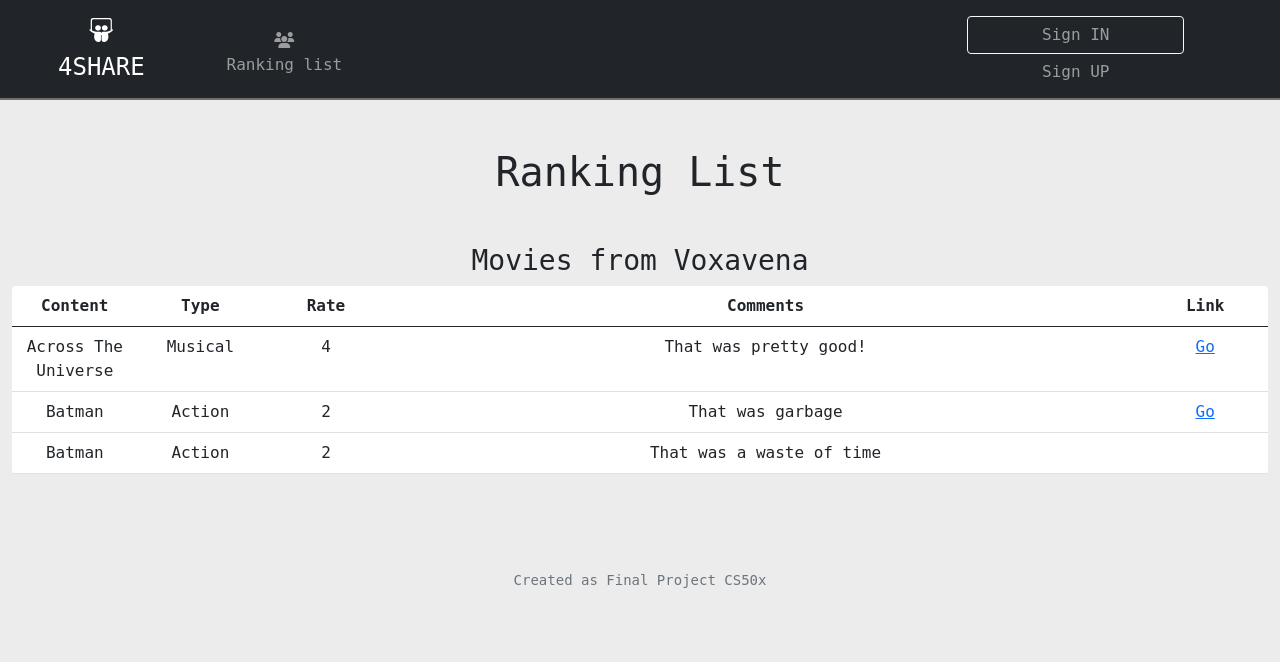
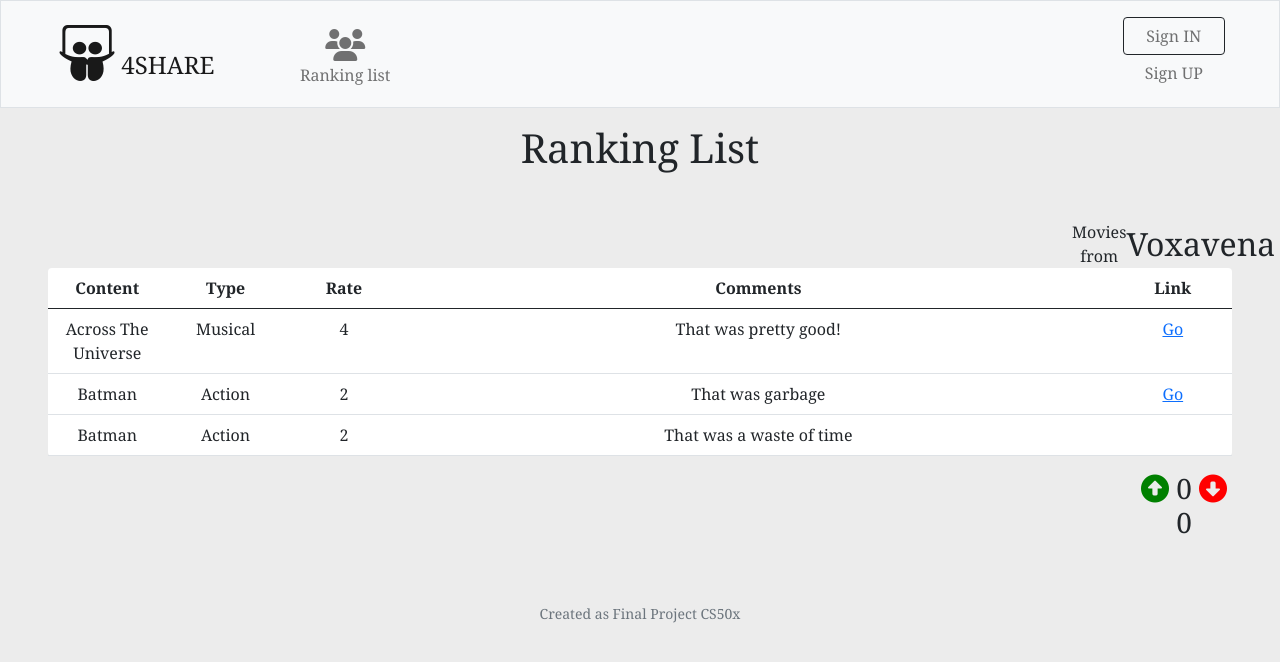
Before and after one commit to RenatoDidier/Final-Project---CS50x, a Flask app: page /ranking in a window 1280 px wide. Shown: the top 662 px of the page. Run offline with Flask 2, Linux system fonts and the light colour scheme; data comes from the database, SQL or seed files in the repository; both versions use the stored data as it was after the commit; some libraries are stand-ins or nearby versions.

Commit message:
Second push

```diff
--- a/app.py
+++ b/app.py
@@ -1,6 +1,7 @@
 from cs50 import SQL
 from flask import render_template, redirect, Flask, request, flash, session
 from flask_session import Session
+from sqlalchemy import table
 from werkzeug.security import check_password_hash, generate_password_hash
 
 from helpers import login_required
@@ -30,11 +31,11 @@ def login():
     if request.method == "POST":
         if not request.form.get("username"):
             error = flash("Any username informed")
-            return render_template("register.html", error=error)
+            return render_template("login.html", error=error)
 
         elif not request.form.get("password"):
             error = flash("Any password informed")
-            return render_template("register.html", error=error)
+            return render_template("login.html", error=error)
 
         username = request.form.get("username").lower()
         data = db.execute("SELECT * FROM users WHERE user = ?", username)
@@ -88,7 +89,9 @@ def register():
             pass_user = generate_password_hash(request.form.get("password"))
             name = request.form.get("username").lower()
             db.execute("INSERT INTO users (user, hash) VALUES (?, ?)", name, pass_user)
-            return redirect("/login")
+            error = flash("no")
+            error = flash("You account was created!")
+            return render_template("login.html", error=error)
 
 
     else:
@@ -99,7 +102,7 @@ def register():
 def index():
     return render_template("index.html")
 
-@app.route("/mylist", methods=["GET"])
+@app.route("/mylist")
 @login_required
 def mylist():
     if not db.execute("SELECT * FROM data_user WHERE id_user = ?", session["user_id"]):
@@ -111,7 +114,8 @@ def mylist():
         for row in diff_tables:
             data = db.execute("SELECT * FROM data_user WHERE id_user = ? and table_name = ?", session["user_id"], row["table_name"])
             data_dictionary = {"table_data": data,
-                                "title": row["table_name"]}
+                                "title": row["table_name"],
+                                "active": data[0]["bool_ranking"]}
 
             data_list.append(data_dictionary)
 
@@ -125,9 +129,18 @@ def ranking():
     for row in diff_tables:
         data_table = db.execute("SELECT * FROM data_user WHERE table_name = ?", row["table_name"])
         data_user = db.execute("SELECT * FROM users WHERE id = ?", data_table[0]["id_user"])
+
+        if not db.execute("SELECT * FROM vote_table WHERE id_owner = ? AND table_name = ?", data_table[0]["id_user"], data_table[0]["table_name"]):
+            data_vote = [{"upvote": 0, "downvote": 0}]
+        else:
+            data_vote =  db.execute("SELECT * FROM vote_table WHERE id_owner = ? AND table_name = ?", data_table[0]["id_user"], data_table[0]["table_name"])
+
         data_dictionary = {"table_data": data_table,
                             "title": row["table_name"],
-                            "owner": data_user[0]["user"]}
+                            "owner": data_user[0]["user"],
+                            "id": data_user[0]["id"],
+                            "upvote": data_vote[0]["upvote"],
+                            "downvote": data_vote[0]["downvote"]}
 
         data_list.append(data_dictionary)
 
@@ -164,7 +177,7 @@ def addlist():
 @login_required
 def deletelist():
     id_table = request.args.get("id_table", type=int)
-    db.execute("DELETE FROM data_user WHERE content = ?", id_table)
+    db.execute("DELETE FROM data_user WHERE id_table = ?", id_table)
     return redirect("/mylist")
 
 @app.route("/toranking")
@@ -181,3 +194,91 @@ def toranking():
         # Aqui será quando for 1
         db.execute("UPDATE data_user SET bool_ranking = 0 WHERE id_user = ?", session["user_id"])
         return redirect("/mylist")
+
+@app.route("/voteSystem")
+@login_required
+def voteSystem():
+    action = request.args.get("action", type=int)
+    owner_id = request.args.get("owner_id", type=int)
+    table_name = request.args.get("table_name", type=str)
+    if not db.execute("SELECT * FROM vote_check WHERE id_owner = ? AND table_name = ? AND voter_id = ?", owner_id, table_name, session["user_id"]):
+        db.execute("INSERT INTO vote_check (id_owner, table_name, action, voter_id) VALUES (?, ?, ?, ?)", owner_id, table_name, action, session["user_id"])
+        if action == 1:
+            if not db.execute("SELECT * FROM vote_table WHERE id_owner = ? AND table_name = ?", owner_id, table_name):
+                db.execute("INSERT INTO vote_table (id_owner, table_name, upvote, downvote) VALUES (?, ?, ?, 0)", owner_id, table_name, action)
+                return redirect("/ranking")
+            else:
+                data = db.execute("SELECT * FROM vote_table WHERE id_owner = ? AND table_name = ?", owner_id, table_name)
+                sum = data[0]["upvote"] + action
+                db.execute("UPDATE vote_table SET upvote = ? WHERE id_owner = ? AND table_name = ?", sum, owner_id, table_name)
+                return redirect("/ranking")
+
+        else:
+            if not db.execute("SELECT * FROM vote_table WHERE id_owner = ? AND table_name = ?", owner_id, table_name):
+                action = -action
+                db.execute("INSERT INTO vote_table (id_owner, table_name, upvote, downvote) VALUES (?, ?, 0, ?)", owner_id, table_name, action)
+                return redirect("/ranking")
+            else:
+                data = db.execute("SELECT * FROM vote_table WHERE id_owner = ? AND table_name = ?", owner_id, table_name)
+                sum = data[0]["downvote"] - action
+                db.execute("UPDATE vote_table SET downvote = ? WHERE id_owner = ? AND table_name = ?", sum, owner_id, table_name)
+                return redirect("/ranking")
+
+
+    else:
+        if action == 1:
+            data = db.execute("SELECT * FROM vote_check WHERE id_owner = ? AND table_name = ? AND voter_id = ?", owner_id, table_name, session["user_id"])
+            if data[0]["action"] == 1 or data[0]["action"] == 2:
+                if data[0]["action"] == 1:
+                    db.execute("UPDATE vote_check SET action = 0 WHERE id_owner = ? AND table_name = ? AND voter_id = ?", owner_id, table_name, session["user_id"])
+                else:
+                    db.execute("UPDATE vote_check SET action = -1 WHERE id_owner = ? AND table_name = ? AND voter_id = ?", owner_id, table_name, session["user_id"])
+
+                data_vote_table = db.execute("SELECT * FROM vote_table WHERE id_owner = ? AND table_name = ?", owner_id, table_name)
+                sum_upvote = data_vote_table[0]["upvote"] - action
+                db.execute("UPDATE vote_table SET upvote = ? WHERE id_owner = ? AND table_name = ?", sum_upvote, owner_id, table_name)
+                return redirect("/ranking")
+
+            elif data[0]["action"] == 0:
+                db.execute("UPDATE vote_check SET action = 1 WHERE id_owner = ? AND table_name = ? AND voter_id = ?", owner_id, table_name, session["user_id"])
+                data_vote_table = db.execute("SELECT * FROM vote_table WHERE id_owner = ? AND table_name = ?", owner_id, table_name)
+                sum_upvote = data_vote_table[0]["upvote"] + action
+                db.execute("UPDATE vote_table SET upvote = ? WHERE id_owner = ? AND table_name = ?", sum_upvote, owner_id, table_name)
+                return redirect("/ranking")
+
+            else:
+                db.execute("UPDATE vote_check SET action = 2 WHERE id_owner = ? AND table_name = ? AND voter_id = ?", owner_id, table_name, session["user_id"])
+                data_vote_table = db.execute("SELECT * FROM vote_table WHERE id_owner = ? AND table_name = ?", owner_id, table_name)
+                sum_upvote = data_vote_table[0]["upvote"] + action
+                db.execute("UPDATE vote_table SET upvote = ? WHERE id_owner = ? AND table_name = ?", sum_upvote, owner_id, table_name)
+                return redirect("/ranking")
+
+        else:
+            data = db.execute("SELECT * FROM vote_check WHERE id_owner = ? AND table_name = ? AND voter_id = ?", owner_id, table_name, session["user_id"])
+            if data[0]["action"] == -1 or data[0]["action"] == 2:
+                if data[0]["action"] == -1:
+                    db.execute("UPDATE vote_check SET action = 0 WHERE id_owner = ? AND table_name = ? AND voter_id = ?", owner_id, table_name, session["user_id"])
+                else:
+                    db.execute("UPDATE vote_check SET action = 1 WHERE id_owner = ? AND table_name = ? AND voter_id = ?", owner_id, table_name, session["user_id"])
+
+                data_vote_table = db.execute("SELECT * FROM vote_table WHERE id_owner = ? AND table_name = ?", owner_id, table_name)
+                sum_downvote = data_vote_table[0]["downvote"] + action
+                db.execute("UPDATE vote_table SET downvote = ? WHERE id_owner = ? AND table_name = ?", sum_downvote, owner_id, table_name)
+                return redirect("/ranking")
+
+            elif data[0]["action"] == 0:
+                action = -action
+                db.execute("UPDATE vote_check SET action = -1 WHERE id_owner = ? AND table_name = ? AND voter_id = ?", owner_id, table_name, session["user_id"])
+                data_vote_table = db.execute("SELECT * FROM vote_table WHERE id_owner = ? AND table_name = ?", owner_id, table_name)
+                sum_downvote = data_vote_table[0]["downvote"] + action
+                db.execute("UPDATE vote_table SET downvote = ? WHERE id_owner = ? AND table_name = ?", sum_downvote, owner_id, table_name)
+                return redirect("/ranking")
+
+
+            else:
+                action = -action
+                db.execute("UPDATE vote_check SET action = 2 WHERE id_owner = ? AND table_name = ? AND voter_id = ?", owner_id, table_name, session["user_id"])
+                data_vote_table = db.execute("SELECT * FROM vote_table WHERE id_owner = ? AND table_name = ?", owner_id, table_name)
+                sum_downvote = data_vote_table[0]["downvote"] + action
+                db.execute("UPDATE vote_table SET downvote = ? WHERE id_owner = ? AND table_name = ?", sum_downvote, owner_id, table_name)
+                return redirect("/ranking")
--- /dev/null
+++ b/static/ranking.js
@@ -0,0 +1,16 @@
+function myFunction() {
+    document.getElementById("mydrop1").classList.toggle("show");
+  }
+
+window.onclick = function(event) {
+    if (!event.target.matches('.dropdown-toggle')) {
+      let dropdowns = document.getElementsByClassName("dropdown-item");
+      let i;
+      for (i = 0; i < dropdowns.length; i++) {
+        let openDropdown = dropdowns[i];
+        if (openDropdown.classList.contains('show')) {
+          openDropdown.classList.remove('show');
+        }
+      }
+    }
+  }
--- a/static/rows.js
+++ b/static/rows.js
@@ -41,5 +41,3 @@ $(document).ready(function () {
 
     });
 })
-
-$("#dropdownMenuButton1").dropdown();
--- a/static/styles.css
+++ b/static/styles.css
@@ -6,7 +6,7 @@
 }
 
 * {
-    font-family: monospace, Courier, 'Courier New';
+    font-family: cambria, arial;
 }
 
 html, main, footer {
@@ -24,3 +24,60 @@ header {
 table {
     background-color: white;
 }
+
+#signIN:hover, #signOUT:hover {
+    background-color: black;
+}
+
+#signITEXT:hover, #signOTEXT:hover {
+    color: white;
+}
+
+#dropbtn1 {
+    background-color: var(--colorErrorBorder);
+    color: white;
+    padding: 0.5rem 1rem;
+    font-size: 16px;
+    border: none;
+    cursor: pointer;
+}
+
+#dropbtn1:hover, #dropbtn1:focus {
+    background-color: black;
+}
+
+.dropstart {
+    position: relative;
+    display: inline-block;
+}
+
+.dropdown-menu {
+    display: none;
+    position: relative;
+    right: 100px;
+    background-color: #f1f1f1;
+    box-shadow: 0px 8px 16px 0px rgba(0,0,0,0.2);
+    z-index: 1;
+    width: 100%;
+    overflow: auto;
+}
+
+.dropdown-item {
+    color: black;
+    padding: 12px 16px;
+    text-decoration: none;
+    display: block;
+}
+
+.dropdown-item:hover {
+    background-color: #ddd;
+}
+
+.show {display:block;}
+
+.titleR {
+    font-size: 1rem;
+}
+.nameR {
+    font-size: 2rem;
+}
--- a/templates/layout.html
+++ b/templates/layout.html
@@ -11,29 +11,30 @@
         <title>4SHARE: {% block title %}{% endblock %}</title>
     </head>
     <body>
-        <nav class="navbar bg-dark navbar-dark navbar-expand-md align-middle">
+        <nav class="navbar bg-light navbar-light navbar-expand-md align-middle border">
             <div class="container-fluid" style="padding: 0 6px; margin-left: 52px; margin-right: 12px;">
                 <a class="navbar-brand me-auto" href="/">
-                    <div class="text-center fs-4"><i class="fa-brands fa-slideshare"></i><span class="d-block">4SHARE</span></div></a>
+                    <div class="fs-4"><i class="fa-brands fa-slideshare" style="font-size: 3.5rem;"></i><span> 4SHARE</span></div></a>
 
-                <button aria-controls="navbar" aria-expanded="false" aria-label="Toggle navigation" class="navbar-toggler col-3" data-bs-target="#navbar" data-bs-toggle="collapse" type="button">
+                <button aria-controls="navbar" aria-expanded="false" aria-label="Toggle navigation" class="navbar-toggler col-3" data-bs-target="#navbar" data-bs-toggle="collapse" type="button" id="dropdownMenuButton2">
                     <span class="navbar-toggler-icon"></span>
                 </button>
 
+
                 <div class="collapse navbar-collapse">
                     {% if session["user_id"] %}
-                        <ul class="navbar-nav me-auto mt-2 mx-auto">
-                            <li class="nav-item"><a href="/mylist" class="nav-link text-center"><i class="mx-auto fa-solid fa-user"></i><span class="d-block">My list</span></a></li>
+                        <ul class="navbar-nav mt-2 mx-auto">
+                            <li class="nav-item"><a href="/mylist" class="nav-link text-center"><i class="mx-auto fa-solid fa-user" style="font-size: 2rem;"></i><span class="d-block">My list</span></a></li>
 
-                            <li class="nav-item"><a href="/ranking" class="nav-link text-center"><i class="fa-solid fa-users"></i><span class="d-block">Ranking list</span></a></li>
+                            <li class="nav-item"><a href="/ranking" class="nav-link text-center"><i class="fa-solid fa-users" style="font-size: 2rem;"></i><span class="d-block">Ranking list</span></a></li>
                         </ul>
 
                         <ul class="navbar-nav ms-auto mt-2">
                             <div class="btn-group dropstart">
-                                <button class="btn btn-secondary dropdown-toggle" type="button" id="dropdownMenuButton1" data-bs-toggle="dropdown" aria-expanded="false">
+                                <button class="btn btn-dark dropdown-toggle" type="button" onclick="myFunction()" id="dropbtn1" data-bs-toggle="dropdown" aria-expanded="false">
                                   Account
                                 </button>
-                                <ul class="dropdown-menu" aria-labelledby="dropdownMenuButton1">
+                                <ul class="dropdown-menu" id="mydrop1" aria-labelledby="dropdownMenuButton1">
                                   <li><a class="dropdown-item" href="/change">Change Password</a></li>
                                   <li><a class="dropdown-item" href="/logout">Log Out</a></li>
                                 </ul>
@@ -43,32 +44,34 @@
                         </ul>
                         {% else %}
                         <ul class="navbar-nav me-auto col-3 mt-2 justify-content-center">
-                            <li class="nav-item col-7"><a href="/ranking" class="nav-link text-center"><i class="fa-solid fa-users"></i><span class="d-block">Ranking list</span></a></li>
+                            <li class="nav-item col-7"><a href="/ranking" class="nav-link text-center"><i class="fa-solid fa-users" style="font-size: 2rem;"></i><span class="d-block" >Ranking list</span></a></li>
                         </ul>
 
-                        <ul class="navbar-nav mt-2 col-4 ml-5 justify-content-center">
+                        <ul class="navbar-nav my-2 col-2 ml-5 justify-content-center">
                             <div class="col-7">
-                                <button type="button" class="sign btn btn-outline-light d-block col-12"><a style="padding: 0;" class="nav-link" href="/login">Sign IN</a></button>
+                                <button type="button" class="sign btn btn-outline-light d-block col-12 border border-dark" id="signIN"><a style="padding: 0;" class="nav-link" href="/login" id="signITEXT">Sign IN</a></button>
 
-                                <button type="button" class="sign sIn btn btn-outline-light d-block col-12 border-0"><a style="padding: 0;" class="nav-link" href="/register">Sign UP</a></button>
+                                <button type="button" class="sign sIn btn btn-outline-light d-block col-12 border-0" id ="signOUT"><a style="padding: 0;" class="nav-link" href="/register" id="signOTEXT">Sign UP</a></button>
                             </div>
 
                         </ul>
                         {% endif %}
-                </div>
+                    </div>
             </div>
         </nav>
 
-        <header>
+        <div class="text-center" style="margin: 0; padding: 0; height: auto;">
             {% with messages = get_flashed_messages() %}
                 {% if messages %}
-                    {% for message in messages %}
-                        <h5><span style="font-weight: bold;">ERROR: </span><span style="color: rgb(214, 48, 48);">{{ message }}</span></h5>
-                    {% endfor %}
+                    {% if messages | length == 1 %}
+                        <div class="alert alert-danger" role="alert"><span style="font-weight: bold">Error: </span>{{ messages[0] }}</div>
+                    {% else %}
+                        <div class="alert alert-success" role="alert"><span style="font-weight: bold">Success: </span>{{ messages[1] }}</div>
+                    {% endif %}
                 {% endif %}
             {% endwith %}
-        </header>
-        <main class="container-fluid py-5 text-center">
+        </div>
+        <main class="container-fluid px-5 py-3 text-center">
             {% block main %}{% endblock %}
         </main>
         <footer class="mb-3 small text-center text-muted">
@@ -84,6 +87,7 @@
         <script src="/static/columns.js" type="text/javascript"></script>
         <script src="/static/rows.js" type="text/javascript"></script>
         <script src="/static/remaining.js" type="text/javascript"></script>
+        <script src="/static/ranking.js" type="text/javascript"></script>
         <script src="https://kit.fontawesome.com/eb509474c6.js" crossorigin="anonymous"></script>
 
 
--- a/templates/login.html
+++ b/templates/login.html
@@ -5,16 +5,16 @@
 {% endblock %}
 
 {% block main %}
-    <div class="border rounded bg-light col-6 mx-auto" style="width: 50vw; height: auto;">
+    <div class="border rounded bg-light mx-auto" style="width: 450px; height: auto;">
         <form action="/login" method="post">
-            <h1 class="mt-3">Login</h1>
+            <h1 class="mt-3">Sign In</h1>
             <div class="mt-3 mb-3">
                 <input autocomplete="off" autofocus class="form-control mx-auto w-auto" id="username" name="username" placeholder="Username" type="text">
             </div>
             <div class="mb-3">
                 <input class="form-control mx-auto w-auto" id="password" name="password" placeholder="Password" type="password">
             </div>
-            <button class="btn btn-primary mb-3" type="submit">Log In</button>
+            <button class="btn btn-primary mb-4" type="submit">Log In</button>
         </form>
     </div>
 {% endblock %}
--- a/templates/ranking.html
+++ b/templates/ranking.html
@@ -5,12 +5,13 @@ Ranking
 {% endblock %}
 
 {% block main %}
+
 <h1>Ranking List</h1>
     {% if data %}
 
     {% for module in data %}
-    <div class="content my-5">
-            <h3>{{ module["title"] | capitalize }} from {{ module["owner"] | capitalize }}</h3>
+    <div class="d-flex mt-5" style="margin-left: 80vw;"><span class="titleR">{{ module["title"] | capitalize }} from </span><span class="nameR">{{ module["owner"] | capitalize }}</span></div>
+    <div class="content">
         <table class="table rounded">
             <thead>
                 <tr>
@@ -34,6 +35,13 @@ Ranking
 
             </tbody>
         </table>
+        <div class="mt-1 mb-5" style="margin-left: 85vw;">
+            <h3>
+                <a href="/voteSystem?action=1&table_name={{ module['title'] }}&owner_id={{ module['id'] }}"><i class="fa-solid fa-circle-up" style="color:green;"></i></a>
+                {{ module["upvote"] }}
+                <a href="/voteSystem?action=-1&table_name={{ module['title'] }}&owner_id={{ module['id'] }}"><i class="fa-solid fa-circle-down" style="color:red;"></a></i> {{ module["downvote"] }}
+            </h3>
+        </div>
     </div>
     {% endfor %}
     {% endif %}
--- a/templates/register.html
+++ b/templates/register.html
@@ -6,8 +6,8 @@
 
 {% block main %}
     <form action="/register" method="post">
-        <div class="m-auto border rounded bg-light" style="width: 50vw; height: auto;">
-            <h1 class="mt-3">Registration</h1>
+        <div class="m-auto border rounded bg-light" style="width: 450px; height: auto;">
+            <h1 class="mt-3">Sign Up</h1>
             <div class="mt-3 mb-3">
                 <input autocomplete="off" autofocus class="form-control mx-auto w-auto" name="username" placeholder="Username" type="text" required>
             </div>
```
Also changed, not shown: templates/mylist.html (+21 -11 lines), shares.db, 2 other files. Lines whose indentation alone changed are shown as unchanged.
